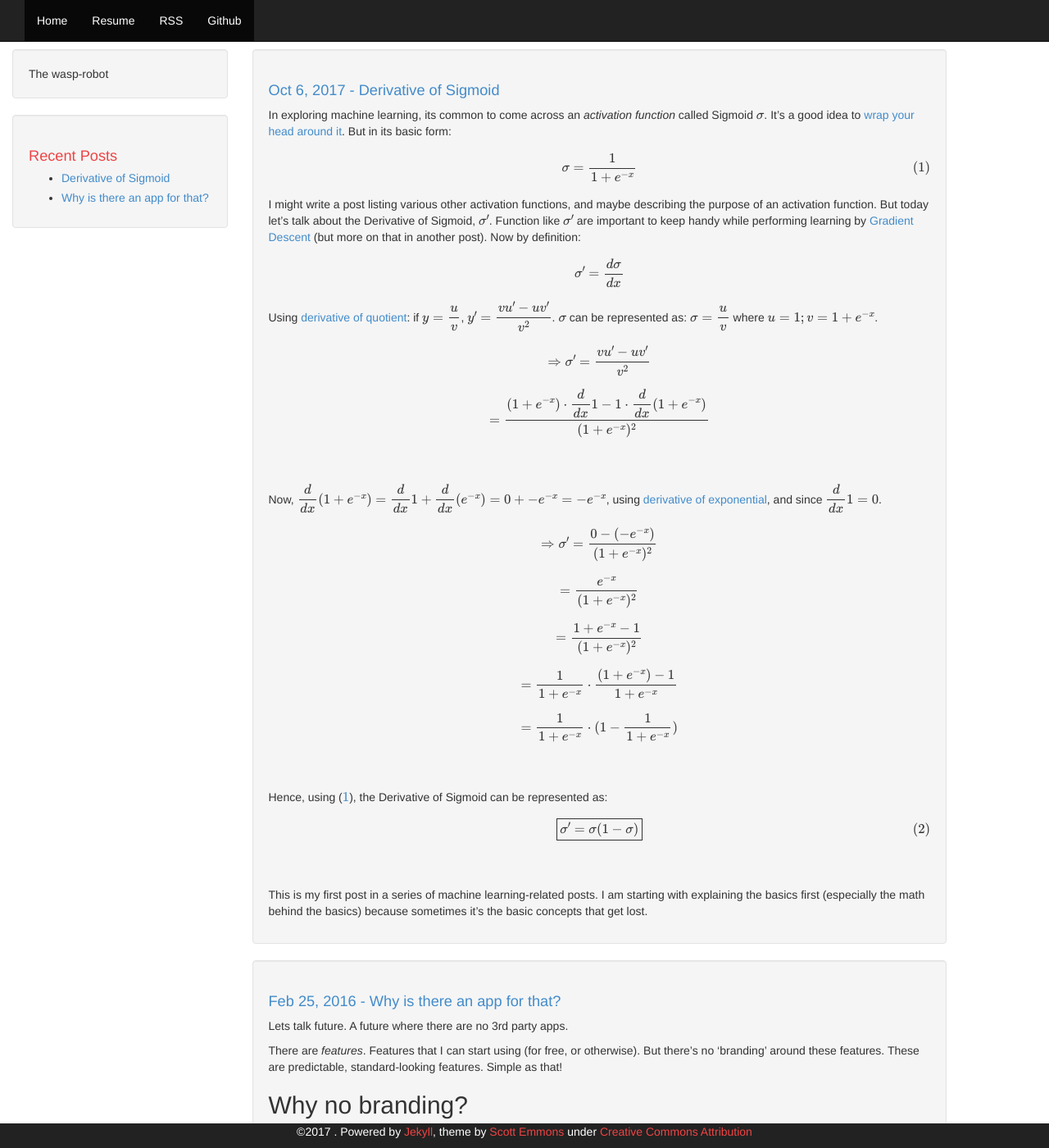
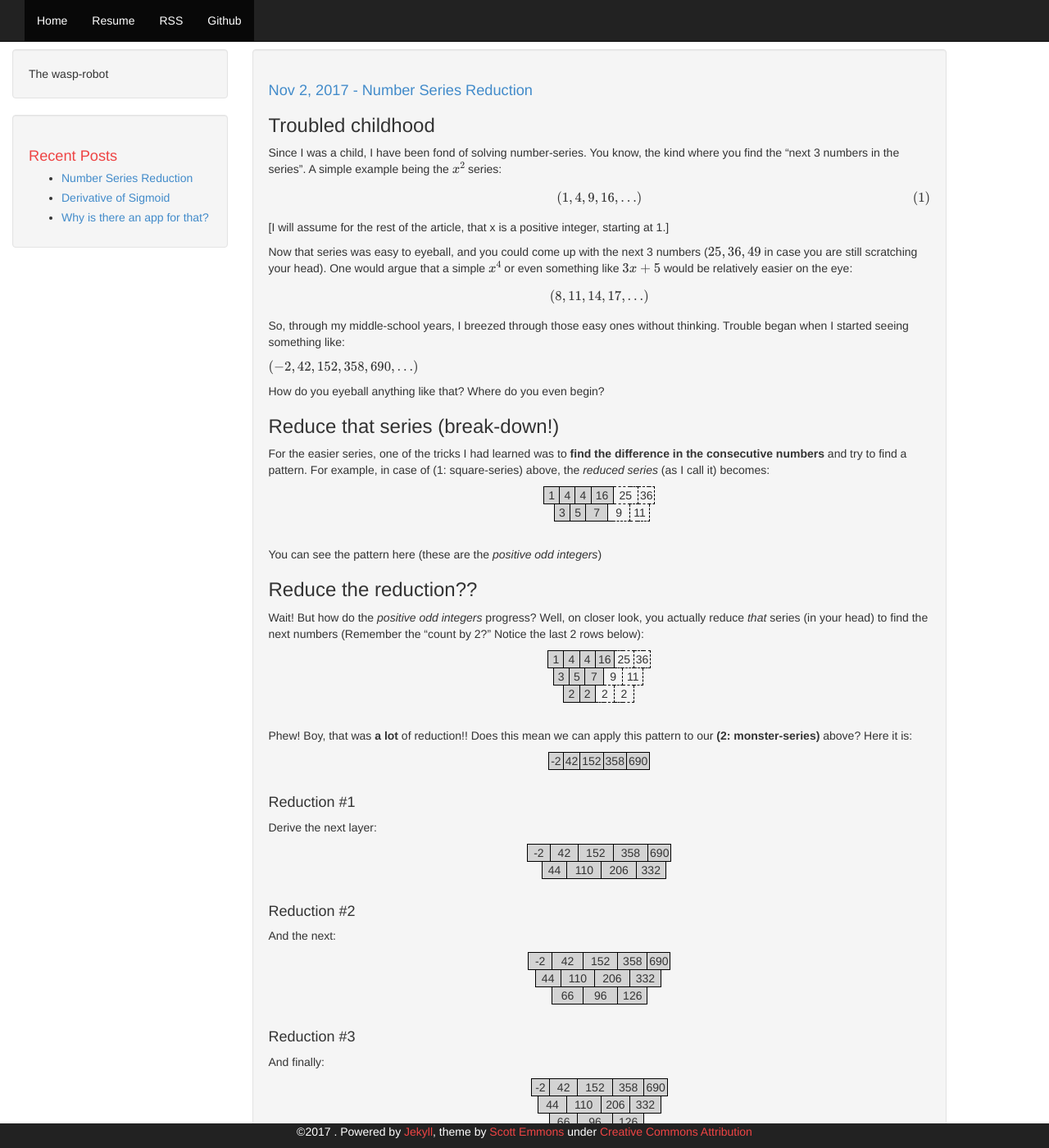
Before and after one commit to waspRobot/wasprobot.github.io, a Jekyll site: the page built from index.html, in a window 1280 px wide and 1400 px high. Shown: the whole window at 82% size. Built offline with Jekyll 4.4.1, drawn with Linux system fonts in a browser that asks for light colours; formulas are drawn with MathJax 3; the list of posts is cut into pages by our own code; some of the changed text lies outside the part shown.

Commit message:
new post: Number Series Reduction

```diff
--- /dev/null
+++ b/_posts/2017-11-02-number-series-reduction.markdown
@@ -0,0 +1,407 @@
+---
+layout: post
+title:  "Number Series Reduction"
+date:   2017-11-02
+categories: math
+excerpt: ---
+---
+### Troubled childhood
+Since I was a child, I have been fond of solving number-series. You know, the kind where you find the "next 3 numbers in the series". A simple example being the \\( x^2 \\) series:
+
+\\[(1, 4, 9, 16, ...)\tag{1}\\\]
+
+[I will assume for the rest of the article, that x is a positive integer, starting at 1.]
+
+Now that series was easy to eyeball, and you could come up with the next 3 numbers (\\(25, 36, 49\\) in case you are still scratching your head). One would argue that a simple \\(x^4\\) or even something like \\(3x + 5\\) would be relatively easier on the eye:
+
+\\[(8, 11, 14, 17, ...)\\]
+
+So, through my middle-school years, I breezed through those easy ones without thinking. Trouble began when I started seeing something like:
+
+\\((-2, 42, 152, 358, 690, ...) \tag{2}\\)
+
+How do you eyeball anything like that? Where do you even begin?
+
+### Reduce that series (break-down!)
+For the easier series, one of the tricks I had learned was to **find the difference in the consecutive numbers** and try to find a pattern. For example, in case of (1: square-series) above, the *reduced series* (as I call it) becomes:
+<br/>
+<table align="center">
+<tr>
+<td colspan="2">1</td>
+<td colspan="2">4</td>
+<td colspan="2">4</td>
+<td colspan="2">16</td>
+<td colspan="2" class="extend">25</td>
+<td colspan="2" class="extend">36</td>
+</tr>
+<tr>
+<td class="corner-left-bottom"></td>
+<td colspan="2">3</td>
+<td colspan="2">5</td>
+<td colspan="2">7</td>
+<td colspan="2" class="extend" colspan="2">9</td>
+<td colspan="2" class="extend" colspan="2">11</td>
+<td class="corner-right-bottom"></td>
+</tr>
+</table>
+<br/>
+
+You can see the pattern here (these are the *positive odd integers*)
+
+### Reduce the reduction??
+Wait! But how do the *positive odd integers* progress? Well, on closer look, you actually reduce *that* series (in your head) to find the next numbers (Remember the "count by 2?" Notice the last 2 rows below):
+<br/>
+<table align="center">
+<tr>
+<td colspan="2">1</td>
+<td colspan="2">4</td>
+<td colspan="2">4</td>
+<td colspan="2">16</td>
+<td colspan="2" class="extend">25</td>
+<td colspan="2" class="extend">36</td>
+</tr>
+<tr>
+<td class="corner-left-bottom"></td>
+<td colspan="2">3</td>
+<td colspan="2">5</td>
+<td colspan="2">7</td>
+<td colspan="2" class="extend" colspan="2">9</td>
+<td colspan="2" class="extend" colspan="2">11</td>
+<td class="corner-right-bottom"></td>
+</tr>
+<tr>
+<td class="corner-left-bottom"></td>
+<td class="corner-left-bottom"></td>
+<td colspan="2">2</td>
+<td colspan="2">2</td>
+<td colspan="2" class="extend" colspan="2">2</td>
+<td colspan="2" class="extend" colspan="2">2</td>
+<td class="corner-right-bottom"></td>
+<td class="corner-right-bottom"></td>
+</tr>
+</table>
+<br/>
+
+Phew! Boy, that was **a lot** of reduction!! Does this mean we can apply this pattern to our **(2: monster-series)** above? Here it is:
+<br/>
+<table align="center">
+<tr>
+<td colspan="2">-2</td>
+<td colspan="2">42</td>
+<td colspan="2">152</td>
+<td colspan="2">358</td>
+<td colspan="2">690</td>
+</tr>
+</table>
+<br/>
+
+#### Reduction #1
+Derive the next layer:
+<br/>
+<table align="center">
+<tr>
+<td colspan="2">-2</td>
+<td colspan="2">42</td>
+<td colspan="2">152</td>
+<td colspan="2">358</td>
+<td colspan="2">690</td>
+</tr>
+<tr>
+<td class="corner-left-bottom"></td>
+<td colspan="2">44</td>
+<td colspan="2">110</td>
+<td colspan="2">206</td>
+<td colspan="2">332</td>
+<td class="corner-right-bottom"></td>
+</tr>
+</table>
+<br/>
+
+#### Reduction #2
+And the next:
+<br/>
+<table align="center">
+<tr>
+<td colspan="2">-2</td>
+<td colspan="2">42</td>
+<td colspan="2">152</td>
+<td colspan="2">358</td>
+<td colspan="2">690</td>
+</tr>
+<tr>
+<td class="corner-left-bottom"></td>
+<td colspan="2">44</td>
+<td colspan="2">110</td>
+<td colspan="2">206</td>
+<td colspan="2">332</td>
+<td class="corner-right-bottom"></td>
+</tr>
+<tr>
+<td class="corner-left-bottom"></td>
+<td class="corner-left-bottom"></td>
+<td colspan="2">66</td>
+<td colspan="2">96</td>
+<td colspan="2">126</td>
+<td class="corner-right-bottom"></td>
+<td class="corner-right-bottom"></td>
+</tr>
+</table>
+<br/>
+
+#### Reduction #3
+And finally:
+<br/>
+<table align="center">
+<tr>
+<td colspan="2">-2</td>
+<td colspan="2">42</td>
+<td colspan="2">152</td>
+<td colspan="2">358</td>
+<td colspan="2">690</td>
+</tr>
+<tr>
+<td class="corner-left-bottom"></td>
+<td colspan="2">44</td>
+<td colspan="2">110</td>
+<td colspan="2">206</td>
+<td colspan="2">332</td>
+<td class="corner-right-bottom"></td>
+</tr>
+<tr>
+<td class="corner-left-bottom"></td>
+<td class="corner-left-bottom"></td>
+<td colspan="2">66</td>
+<td colspan="2">96</td>
+<td colspan="2">126</td>
+<td class="corner-right-bottom"></td>
+<td class="corner-right-bottom"></td>
+</tr>
+<tr>
+<td class="corner-left-bottom"></td>
+<td class="corner-left-bottom"></td>
+<td class="corner-left-bottom"></td>
+<td colspan="2" class="interesting">30</td>
+<td colspan="2" class="interesting">30</td>
+<td class="corner-right-bottom"></td>
+<td class="corner-right-bottom"></td>
+<td class="corner-right-bottom"></td>
+</tr>
+</table>
+<br/>
+
+Hey! I see the pattern! The 3<sup>rd</sup> reduction was easy - the numbers are all \\(30\\) apart.
+
+### Extend the series (build-up!)
+Let's apply that \\(30\\) to develop the bottom-most layer first:
+
+#### Extension #1
+<br/>
+<table align="center">
+<tr>
+<td colspan="2">-2</td>
+<td colspan="2">42</td>
+<td colspan="2">152</td>
+<td colspan="2">358</td>
+<td colspan="2">690</td>
+</tr>
+<tr>
+<td class="corner-left-bottom"></td>
+<td colspan="2">44</td>
+<td colspan="2">110</td>
+<td colspan="2">206</td>
+<td colspan="2">332</td>
+<td class="corner-right-bottom"></td>
+</tr>
+<tr>
+<td class="corner-left-bottom"></td>
+<td class="corner-left-bottom"></td>
+<td colspan="2">66</td>
+<td colspan="2">96</td>
+<td colspan="2">126</td>
+<td class="corner-right-bottom"></td>
+<td class="corner-right-bottom"></td>
+</tr>
+<tr>
+<td class="corner-left-bottom"></td>
+<td class="corner-left-bottom"></td>
+<td class="corner-left-bottom"></td>
+<td colspan="2">30</td>
+<td colspan="2">30</td>
+<td colspan="2" class="extend">30</td>
+<td colspan="2" class="extend">30</td>
+<td class="corner-right-bottom"></td>
+<td class="corner-right-bottom"></td>
+<td class="corner-right-bottom"></td>
+</tr>
+</table>
+<br/>
+
+#### Extension #2
+Make-up the layer next-up, by adding \\(30\\) to the known-values:
+<br/>
+<table align="center">
+<tr>
+<td colspan="2">-2</td>
+<td colspan="2">42</td>
+<td colspan="2">152</td>
+<td colspan="2">358</td>
+<td colspan="2">690</td>
+</tr>
+<tr>
+<td class="corner-left-bottom"></td>
+<td colspan="2">44</td>
+<td colspan="2">110</td>
+<td colspan="2">206</td>
+<td colspan="2">332</td>
+<td class="corner-right-bottom"></td>
+</tr>
+<tr>
+<td class="corner-left-bottom"></td>
+<td class="corner-left-bottom"></td>
+<td colspan="2">66</td>
+<td colspan="2">96</td>
+<td colspan="2">126</td>
+<td colspan="2" class="extend">156</td>
+<td colspan="2" class="extend">186</td>
+<td class="corner-right-bottom"></td>
+<td class="corner-right-bottom"></td>
+</tr>
+<tr>
+<td class="corner-left-bottom"></td>
+<td class="corner-left-bottom"></td>
+<td class="corner-left-bottom"></td>
+<td colspan="2">30</td>
+<td colspan="2">30</td>
+<td colspan="2" class="extend">30</td>
+<td colspan="2" class="extend">30</td>
+<td class="corner-right-bottom"></td>
+<td class="corner-right-bottom"></td>
+<td class="corner-right-bottom"></td>
+</tr>
+</table>
+<br/>
+
+#### Extension #3
+Make-up the layer above that! Why not?!
+<br/>
+<table align="center">
+<tr>
+<td colspan="2">-2</td>
+<td colspan="2">42</td>
+<td colspan="2">152</td>
+<td colspan="2">358</td>
+<td colspan="2">690</td>
+</tr>
+<tr>
+<td class="corner-left-bottom"></td>
+<td colspan="2">44</td>
+<td colspan="2">110</td>
+<td colspan="2">206</td>
+<td colspan="2">332</td>
+<td colspan="2" class="extend">488</td>
+<td colspan="2" class="extend">674</td>
+<td class="corner-right-bottom"></td>
+</tr>
+<tr>
+<td class="corner-left-bottom"></td>
+<td class="corner-left-bottom"></td>
+<td colspan="2">66</td>
+<td colspan="2">96</td>
+<td colspan="2">126</td>
+<td colspan="2" class="extend">156</td>
+<td colspan="2" class="extend">186</td>
+<td class="corner-right-bottom"></td>
+<td class="corner-right-bottom"></td>
+</tr>
+<tr>
+<td class="corner-left-bottom"></td>
+<td class="corner-left-bottom"></td>
+<td class="corner-left-bottom"></td>
+<td colspan="2">30</td>
+<td colspan="2">30</td>
+<td colspan="2" class="extend">30</td>
+<td colspan="2" class="extend">30</td>
+<td class="corner-right-bottom"></td>
+<td class="corner-right-bottom"></td>
+<td class="corner-right-bottom"></td>
+</tr>
+</table>
+<br/>
+
+#### Extension #4
+Keep going!:
+<br/>
+<table align="center">
+<tr>
+<td colspan="2">-2</td>
+<td colspan="2">42</td>
+<td colspan="2">152</td>
+<td colspan="2">358</td>
+<td colspan="2">690</td>
+<td colspan="2" class="extend interesting">1178</td>
+<td colspan="2" class="extend interesting">1852</td>
+</tr>
+<tr>
+<td class="corner-left-bottom"></td>
+<td colspan="2">44</td>
+<td colspan="2">110</td>
+<td colspan="2">206</td>
+<td colspan="2">332</td>
+<td colspan="2" class="extend">488</td>
+<td colspan="2" class="extend">674</td>
+<td class="corner-right-bottom"></td>
+</tr>
+<tr>
+<td class="corner-left-bottom"></td>
+<td class="corner-left-bottom"></td>
+<td colspan="2">66</td>
+<td colspan="2">96</td>
+<td colspan="2">126</td>
+<td colspan="2" class="extend">156</td>
+<td colspan="2" class="extend">186</td>
+<td class="corner-right-bottom"></td>
+<td class="corner-right-bottom"></td>
+</tr>
+<tr>
+<td class="corner-left-bottom"></td>
+<td class="corner-left-bottom"></td>
+<td class="corner-left-bottom"></td>
+<td colspan="2">30</td>
+<td colspan="2">30</td>
+<td colspan="2" class="extend">30</td>
+<td colspan="2" class="extend">30</td>
+<td class="corner-right-bottom"></td>
+<td class="corner-right-bottom"></td>
+<td class="corner-right-bottom"></td>
+</tr>
+</table>
+<br/>
+
+Do you see what I see?! We have **2 new numbers** in our *monster-series*!
+
+### Test!
+The proof that the 2 new numbers are it? Well, we have to ask the creator of the series (*that's Yours Truly*). So full disclosure: I had used the following polynomial for this series:
+\\[f(x)=5x^3+3x^2-10\\]
+
+And sure enough, for \\(x=6\\) and \\(x=7\\) the values of \\(f(x)\\) are:
+
+\\[f(6) = 1178\\]
+
+\\[f(7) = 1852\\]
+
+### Properties of reduction
+One of the properties of the reduction method I have come across (that my colleague, Nick Hill, helped come up with) is the magic number:
+<br/>
+<table align="center">
+<tr>
+<td class="interesting">30</td>
+</tr>
+</table>
+<br/>
+
+There's little magical about this number. You can arrive at it by repeatedly differentiating the *monster-function* w.r.t \\(dx\\):
+
+\\[\dfrac {d}{dx} (5x^3+3x^2-10) = 15x^2 + 6x\\]
+\\[\dfrac {d}{dx} (15x^2 + 6x) = 30x + 6\\]
+and finally:
+\\[\dfrac {d}{dx} (30x + 6) = 30\\]
--- a/css/theme.css
+++ b/css/theme.css
@@ -50,6 +50,42 @@ body {
     color: #ee4444;
 }
 
-.MathJax_Display {
+/*.MathJax_Display {
   text-align: left !important;
+}*/
+
+th{
+    border:1px solid #000000;
 }
+
+td.extend {
+	/*min-width: 50px;*/
+	background: transparent;
+	border: 1px dashed #000000;
+}
+
+td.interesting {
+	/*min-width: 50px;*/
+	background-color: teal;
+}
+
+td {
+	background-color: lightgrey;
+	/*min-width: 50px;*/
+	text-align: center;
+	padding-left: 2px;
+	padding-right: 2px;
+    border:1px solid #000000;
+}
+
+td.corner-left-bottom {
+	/*min-width: 50px;*/
+	background: transparent;
+	border: none;
+}
+
+td.corner-right-bottom {
+	/*min-width: 50px;*/
+	background: transparent;
+	border: none;
+}
```
Also changed, not shown: resume.md (+3 -4 lines), 1 other file.
